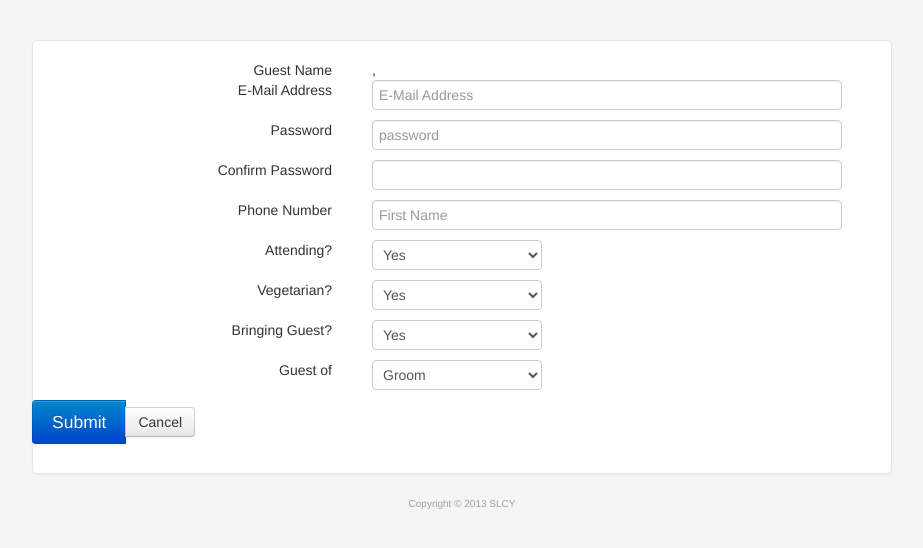
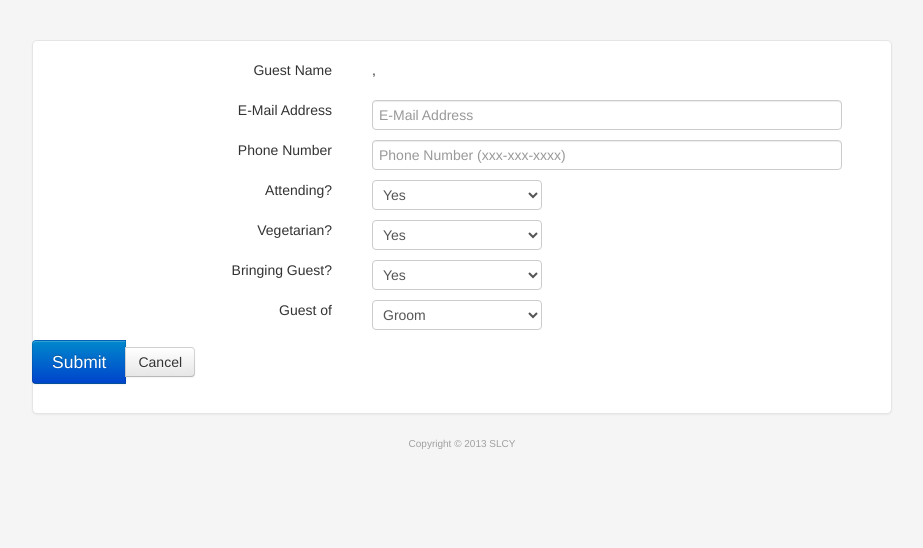
Before and after one commit to cyoon84/wedding_planner, a PHP site: page /guest.php in a window 1280 px wide. Shown: the top 548 px of the page, without its empty margins (178-1101 px from the left). Run offline with PHP 8.4, Linux system fonts and the light colour scheme; the visitor is signed in with stand-in values (Sample User, id 1); data that the repository does not hold is empty; some libraries are stand-ins or nearby versions.

Commit message:
guest page updated
able to show value in input field depending on whether the user has or
has not responded

```diff
--- a/guest.php
+++ b/guest.php
@@ -34,23 +34,15 @@ $userId = $_SESSION["uname"];
 			<form class="form-signin2" action="save.php" method="post">
     			<div class="row">
 					<div class="span3 right">Guest Name</div>
-					<div class="span5 left"><?php echo $row["lastName"] . ", " . $row["firstName"] ?></div>
+					<div class="span5 left"><p class="input-block-level"><?php echo $row["lastName"] . ", " . $row["firstName"] ?></p></div>
 				</div>
 				<div class="row">
 					<div class="span3 right">E-Mail Address</div>
-					<div class="span5 left"><input type="text" class="input-block-level" placeholder="E-Mail Address" name="emailadd" /></div>
-				</div>
-				<div class="row">
-					<div class="span3 right">Password</div>
-					<div class="span5 left"><input type="password" class="input-block-level" placeholder="password" name="pwd" /></div>
-				</div>
-				<div class="row">
-					<div class="span3 right">Confirm Password</div>
-					<div class="span5 left"><input type="password" class="input-block-level" placeholder="" name="cpwd" /></div>
+					<div class="span5 left"><input type="text" class="input-block-level" placeholder="E-Mail Address" name="emailadd" <?php if ($row["email"] != NULL) { ?> value="<?php echo $row["email"];?>"<?php } ?>/></div>
 				</div>
 				<div class="row">
 					<div class="span3 right">Phone Number</div>
-					<div class="span5 left"><input type="text" class="input-block-level" placeholder="First Name" name="phone" /></div>
+					<div class="span5 left"><input type="text" class="input-block-level" placeholder="Phone Number (xxx-xxx-xxxx)" name="phone" <?php if ($row["phone"] != NULL) { ?> value="<?php echo $row["phone"];?>"<?php } ?>/></div>
 				</div>
 				<div class="row">
 					<div class="span3 right">Attending?</div>
```
